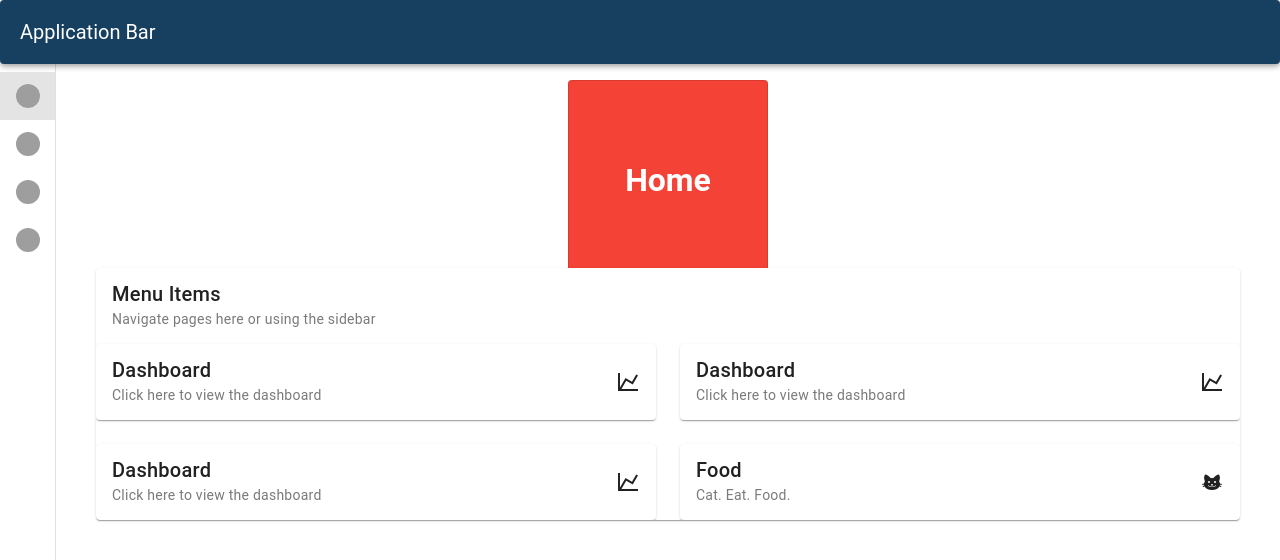
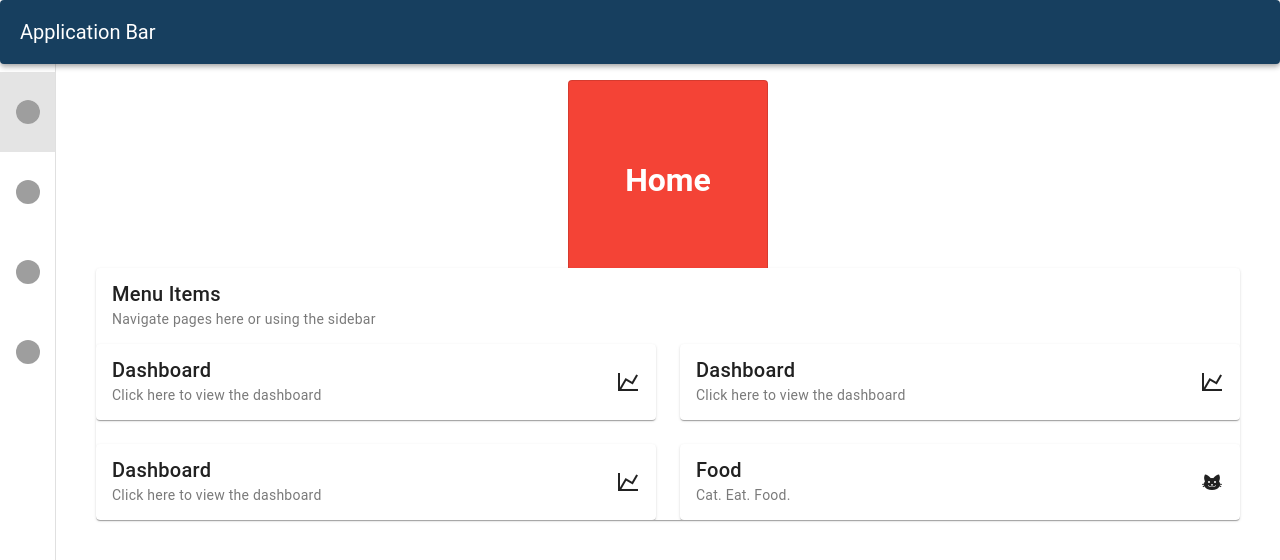
Before and after one commit to jademchog/Internship-Project-Analysis, a Vue app in the folder vuetify-project/: page /home in a window 1280 px wide. Shown: the top 560 px of the page. Built offline with nearby package versions, Linux system fonts and the light colour scheme; grey boxes are pictures that could not be loaded; a small style sheet from the web is missing.

Commit message:
Update LayoutView.vue

```diff
--- a/vuetify-project/src/LayoutView.vue
+++ b/vuetify-project/src/LayoutView.vue
@@ -12,10 +12,10 @@
                 link
                 :active="isActive(item.to)"
                 @click="navigate(item.to)"
-
+                style="height: 10vh;"
                 prepend-avatar="./assets/carhere.jpg"
                 >
-                    <v-list-item-title>{{ item.title }}</v-list-item-title>
+                    <v-list-item-title><h3>{{ item.title }}</h3></v-list-item-title>
                 </v-list-item>
             </v-list>
         </v-navigation-drawer>
```
